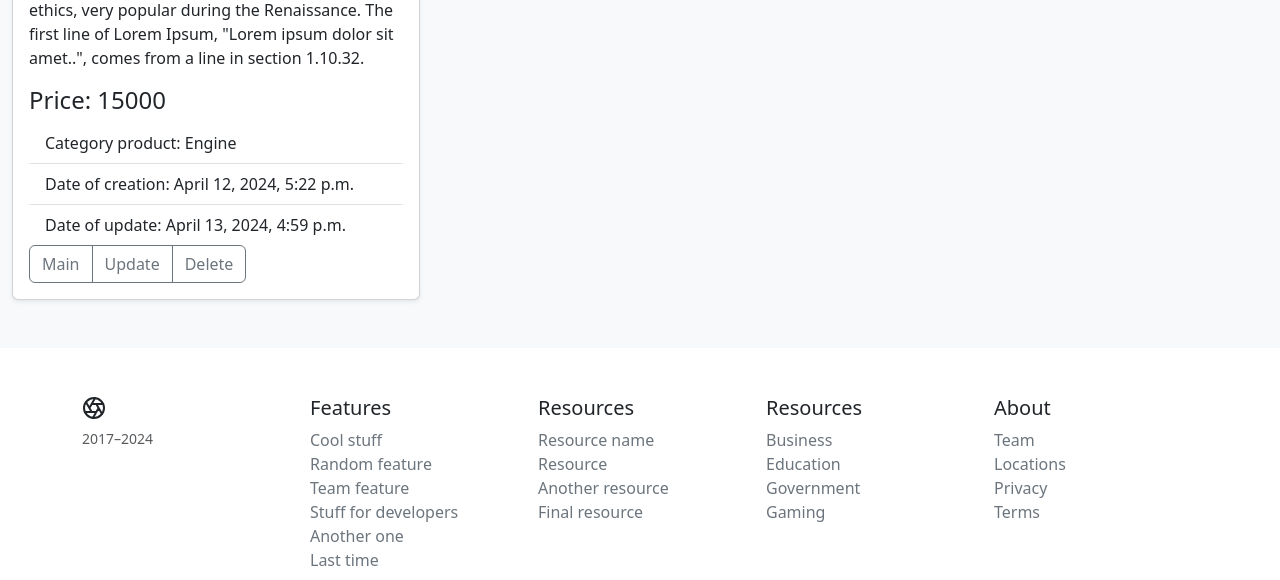
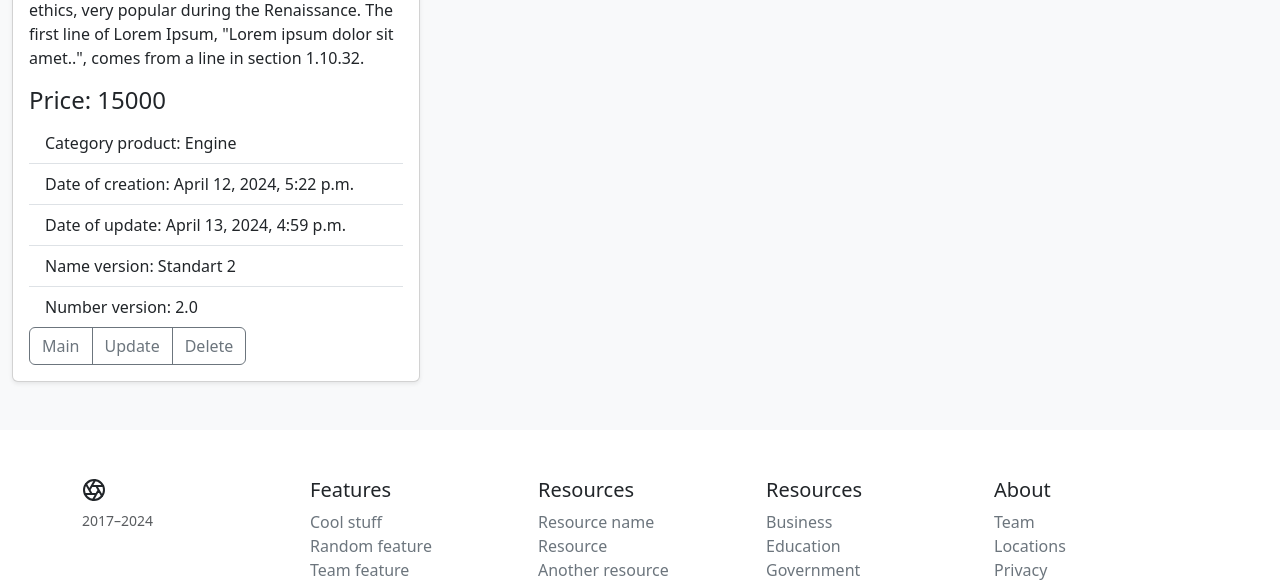
Before and after one commit to ssher250110/homework, a Django app: page /catalog/1/ in a window 1280 px wide. Shown: the part 1167-1747 px from the top of the page. Run offline with Django 5.2, Linux system fonts and the light colour scheme; data comes from the database, SQL or seed files in the repository; some libraries are stand-ins or nearby versions.

Commit message:
editing view active version

```diff
--- a/catalog/templates/catalog/product_detail.html
+++ b/catalog/templates/catalog/product_detail.html
@@ -25,6 +25,8 @@
                                 <li class="list-group-item">Category product: {{ object.category }}</li>
                                 <li class="list-group-item">Date of creation: {{ object.created_at }}</li>
                                 <li class="list-group-item">Date of update: {{ object.updated_at }}</li>
+                                <li class="list-group-item">Name version: {{ version.name_version }}</li>
+                                <li class="list-group-item">Number version: {{ version.number_version }}</li>
                             </ul>
                             <div class="btn-group">
                                 <a class="btn btn--sm btn-outline-secondary"
--- a/catalog/views.py
+++ b/catalog/views.py
@@ -15,6 +15,8 @@ class ProductListView(ListView):
         context = super().get_context_data(**kwargs)
         context['title'] = 'Main page'
         context['description'] = 'Auto parts'
+        for product in context.get('object_list'):
+            product.version = product.version_set.filter(is_active_version=True).first()
         return context
 
 
@@ -24,6 +26,8 @@ class ProductDetailView(DetailView):
     def get_context_data(self, **kwargs):
         context = super().get_context_data(**kwargs)
         context['title'] = 'Page product'
+        version = self.object.version_set.filter(is_active_version=True).first()
+        context['version'] = version
         return context
 
 
```
Also changed, not shown: catalog/templates/catalog/product_list.html (+2 -6 lines).
